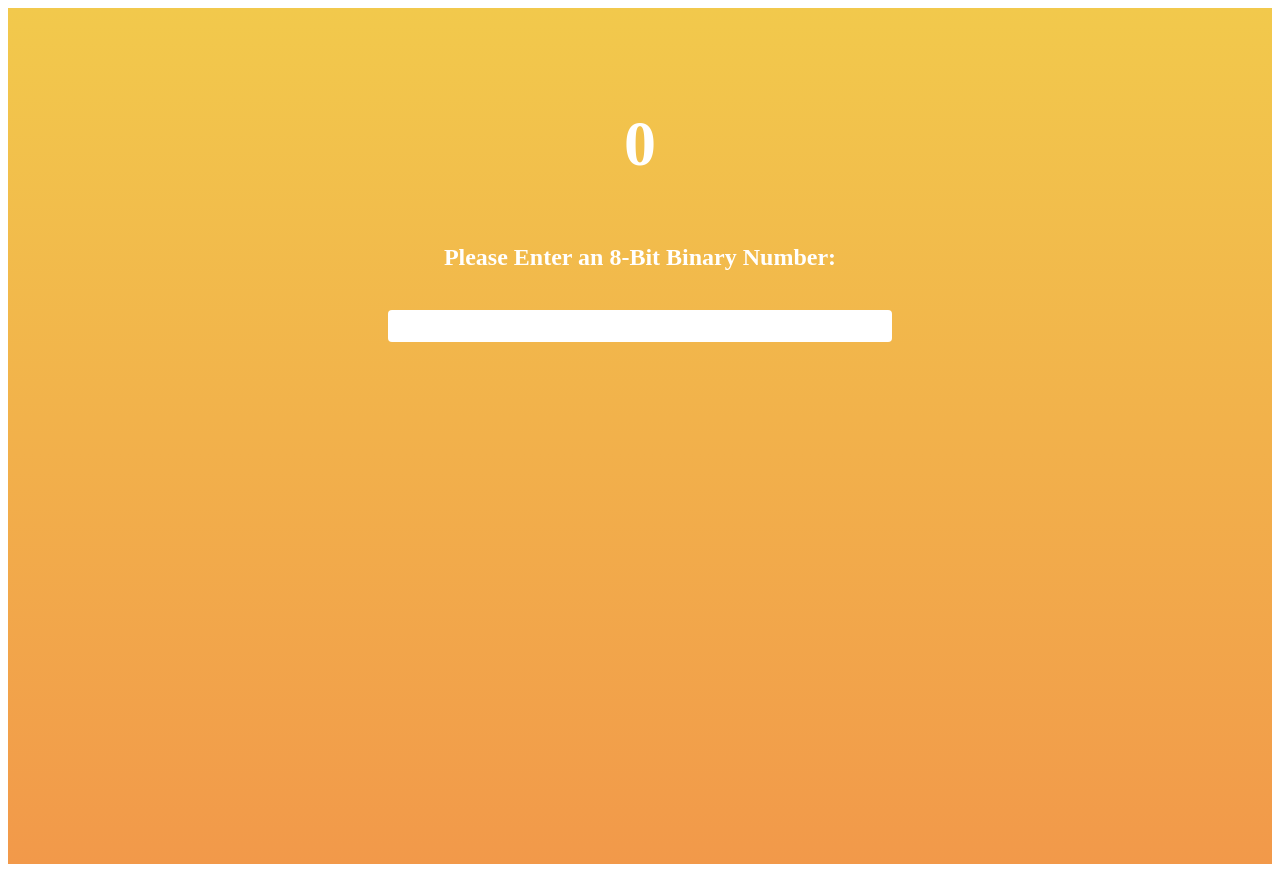
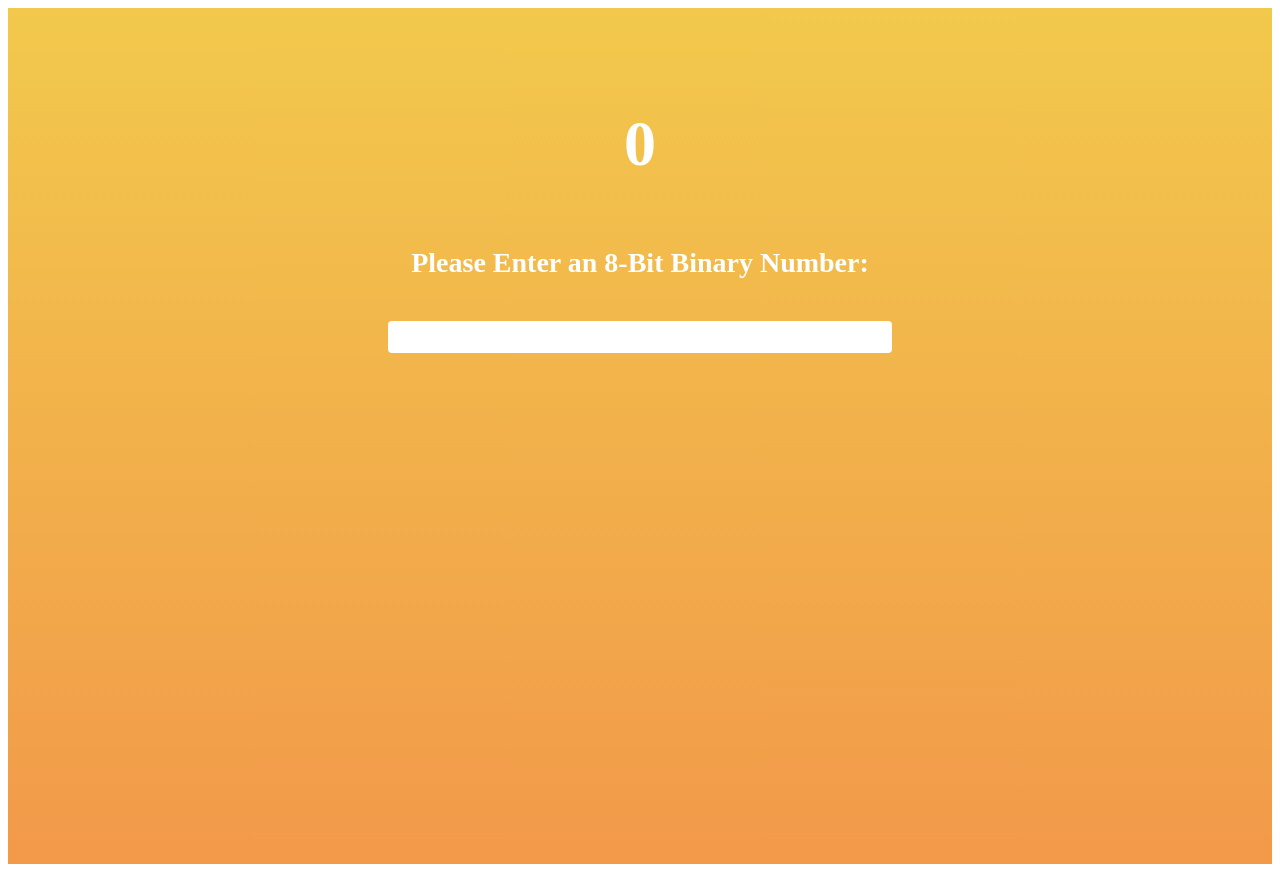
Before and after one commit to Nickolas-Hernandez/bin-to-dec, a React app: page / in a window 1280 px wide. Built offline with nearby package versions, Linux system fonts and the light colour scheme; the HTML template or start-up script is replaced by a standard one.

Commit message:
Added media query to bump up prompt font size on bigger screens.

```diff
--- a/src/converter.jsx
+++ b/src/converter.jsx
@@ -22,6 +22,9 @@ const Prompt = styled.h2`
   font-size: 24px;
   max-width: 75%;
   text-align: center;
+  @media screen and (min-width: 750px){
+    font-size: 28px;
+  }
 `;
 
 const BinaryInput = styled.input`
@@ -35,6 +38,8 @@ const BinaryInput = styled.input`
   margin-top: 1.2rem;
   font-size: 24px;
   font-weight: 500;
+
+
 `;
 
 export default class Converter extends React.Component {
```
Also changed, not shown: 2 other files (tests, documents, lock files or other folders).
